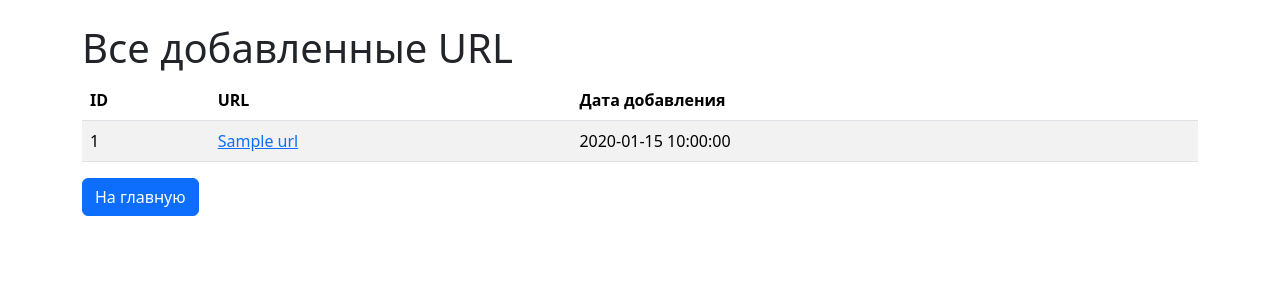
After one commit to lisaCookie/python-project-83, a Flask app: page /urls in a window 1280 px wide. The commit adds this page. Shown: the top 300 px of the page. Run offline with Flask 3, Linux system fonts and the light colour scheme; a database or web service that is not in the repository returns one stand-in record (values such as "Sample title"); some libraries are stand-ins or nearby versions.

Commit message:
modified:   .gitignore         modified:   build.sh         new file:   database.sql         modified:   page_analyzer/__pycache__/__init__.cpython-313.pyc         modified:   page_analyzer/__pycache__/app.cpython-313.pyc         modified:   page_analyzer/app.py         new file:   page_analyzer/templates/__init__.py         renamed:    index.html -> page_analyzer/templates/index.html         new file:   page_analyzer/templates/url.html         new file:   page_analyzer/templates/urls.html

```diff
--- /dev/null
+++ b/database.sql
@@ -0,0 +1,5 @@
+CREATE TABLE IF NOT EXISTS urls (
+    id SERIAL PRIMARY KEY,
+    name VARCHAR(255) NOT NULL,
+    created_at TIMESTAMP DEFAULT CURRENT_TIMESTAMP
+);
--- a/page_analyzer/app.py
+++ b/page_analyzer/app.py
@@ -1,8 +1,75 @@
-from flask import Flask
+# app.py
+import os
+from flask import Flask, render_template, request, redirect, url_for, flash
+import psycopg2
+import validators
+from urllib.parse import urlparse
+from dotenv import load_dotenv
+
+load_dotenv()
+
+DATABASE_URL = os.getenv('DATABASE_URL')
+SECRET_KEY = os.getenv('SECRET_KEY')
 
 app = Flask(__name__)
+app.secret_key = SECRET_KEY
 
+def get_db_connection():
+    conn = psycopg2.connect(DATABASE_URL)
+    return conn
 
-@app.route('/')
+@app.route('/', methods=['GET', 'POST'], endpoint='home')
 def index():
-    return "Page Analyzer"
+    if request.method == 'POST':
+        url_input = request.form.get('url')
+        # Валидация URL
+        if not url_input:
+            flash('Пожалуйста, введите URL', 'error')
+            return render_template('index.html')
+        if len(url_input) > 255:
+            flash('URL не должен превышать 255 символов', 'error')
+            return render_template('index.html')
+        if not validators.url(url_input):
+            flash('Некорректный URL', 'error')
+            return render_template('index.html')
+
+        # Проверка, что сайт с таким именем еще не добавлен
+        conn = get_db_connection()
+        with conn:
+            with conn.cursor() as cursor:
+                cursor.execute("SELECT id FROM urls WHERE name = %s", (url_input,))
+                existing = cursor.fetchone()
+                if existing:
+                    flash('Этот URL уже добавлен', 'info')
+                    return redirect(url_for('url_detail', id=existing[0]))
+                # Добавляем новый URL
+                cursor.execute(
+                    "INSERT INTO urls (name) VALUES (%s) RETURNING id",
+                    (url_input,)
+                )
+                new_id = cursor.fetchone()[0]
+        flash('URL успешно добавлен', 'success')
+        return redirect(url_for('url_detail', id=new_id))
+    return render_template('index.html')
+
+@app.route('/urls', endpoint='urls')
+def all_urls():
+    conn = get_db_connection()
+    with conn:
+        with conn.cursor() as cursor:
+            cursor.execute("SELECT id, name, created_at FROM urls ORDER BY created_at DESC")
+            urls = cursor.fetchall()
+    return render_template('urls.html', urls=urls)
+
+@app.route('/urls/<int:id>')
+def url_detail(id):
+    conn = get_db_connection()
+    with conn:
+        with conn.cursor() as cursor:
+            cursor.execute("SELECT id, name, created_at FROM urls WHERE id = %s", (id,))
+            url_record = cursor.fetchone()
+    if url_record:
+        return render_template('url_detail.html', url=url_record)
+    else:
+        flash('URL не найден', 'warning')
+        return redirect(url_for('urls'))
--- /dev/null
+++ b/page_analyzer/templates/urls.html
@@ -0,0 +1,31 @@
+<!DOCTYPE html>
+<html lang="ru">
+<head>
+    <meta charset="UTF-8" />
+    <title>Все URL</title>
+    <link rel="stylesheet" href="https://cdn.jsdelivr.net/npm/bootstrap/dist/css/bootstrap.min.css" />
+</head>
+<body class="container py-4">
+    <h1>Все добавленные URL</h1>
+    <table class="table table-striped" data-test="urls">
+        <thead>
+            <tr>
+                <th>ID</th>
+                <th>URL</th>
+                <th>Дата добавления</th>
+            </tr>
+        </thead>
+        <tbody>
+            {% for id, name, created_at in urls %}
+            <tr>
+                <td>{{ id }}</td>
+                <td><a href="{{ url_for('url_detail', id=id) }}">{{ name }}</a></td>
+                <td>{{ created_at }}</td>
+            </tr>
+            {% endfor %}
+        </tbody>
+    </table>
+    <a href="{{ url_for('home') }}" class="btn btn-primary">На главную</a>
+    <script src="https://cdn.jsdelivr.net/npm/bootstrap/dist/js/bootstrap.bundle.min.js"></script>
+</body>
+</html>
```
Also changed, not shown: page_analyzer/templates/index.html (renamed from index.html, +13 -0 lines), page_analyzer/templates/url.html (added, +24 -0 lines), page_analyzer/templates/__init__.py (added), 2 other files.
